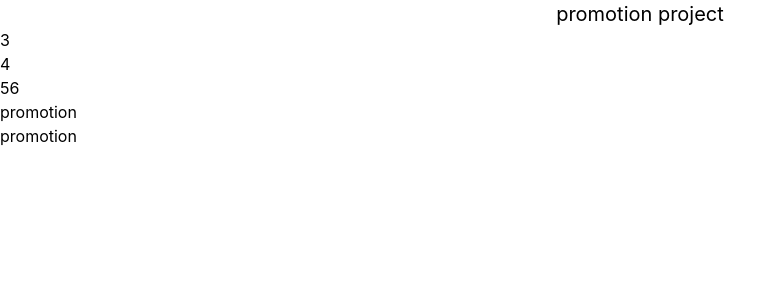
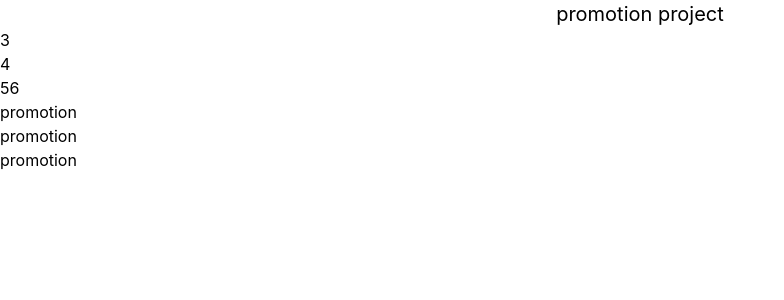
Before and after one commit to UmiduKaushika97/promotion-project, a React (Vite) app: page / in a window 1280 px wide. Shown: the top 300 px of the page, without its empty margins (0-784 px from the left). Built offline with nearby package versions, Linux system fonts and the light colour scheme.

Commit message:
new tabs add

```diff
--- a/src/App.tsx
+++ b/src/App.tsx
@@ -13,6 +13,7 @@ function App() {
 <section>56</section>
 <h1>promotion</h1>
 <h2>promotion</h2>
+<h2>promotion</h2>
     </>
   )
 }
```
